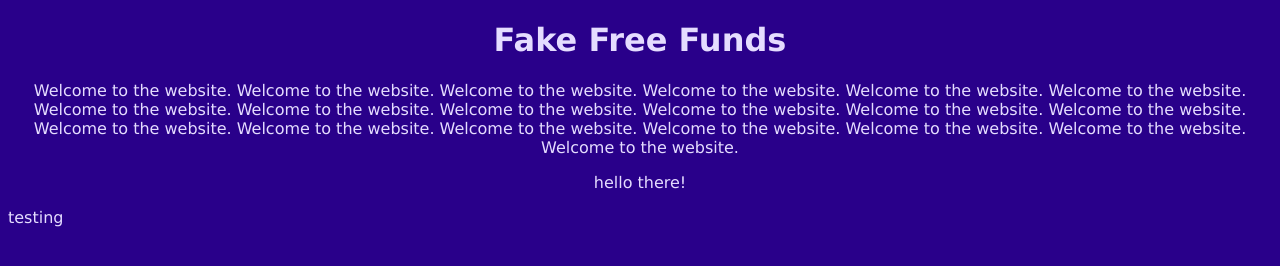
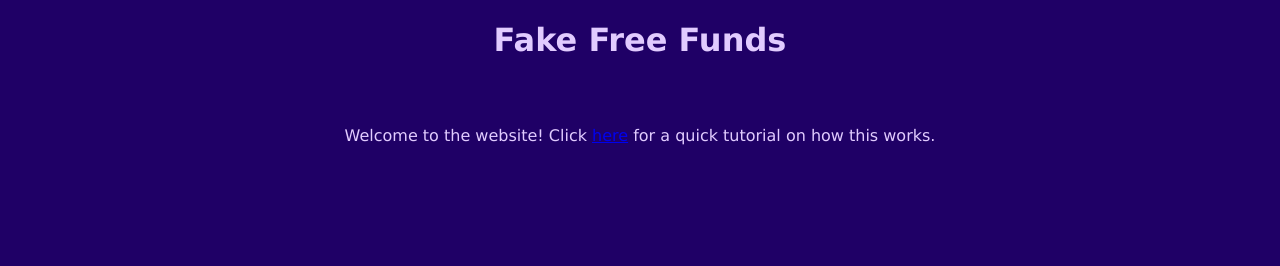
Before and after one commit to alakazamburger/fake-free-funds, a plain HTML site: page index.html in a window 1280 px wide. Drawn offline with Linux system fonts and the light colour scheme.

Commit message:
tutorial added

```diff
--- a/index.html
+++ b/index.html
@@ -6,10 +6,10 @@
   </head>
 
   <body>
-    <h1 class="title">Fake Free Funds</h1>
+    <h1>Fake Free Funds</h1>
 
-    <p class="p">Welcome to the website. Welcome to the website. Welcome to the website. Welcome to the website. Welcome to the website. Welcome to the website. Welcome to the website. Welcome to the website. Welcome to the website. Welcome to the website. Welcome to the website. Welcome to the website. Welcome to the website. Welcome to the website. Welcome to the website. Welcome to the website. Welcome to the website. Welcome to the website. Welcome to the website.</p>
-    <p class="p">hello there!</p>
-    <p>testing</p>
+    <br>
+
+    <p>Welcome to the website! Click <a href="tutorial.html">here</a> for a quick tutorial on how this works.</p>
   </body>
 </html>
--- a/styling.css
+++ b/styling.css
@@ -1,15 +1,10 @@
 body {
-    background-color: rgb(41, 0, 138);
+    background-color: rgb(31, 0, 102);
     font-family: Verdana, Geneva, Tahoma, sans-serif;
-    color: rgb(229, 220, 255);
+    text-align: center;
+    color: rgb(225, 203, 255);
 }
 
-.title {
-    text-align: center;
+p {
+    padding: 10px;
 }
-
-.p {
-    text-align: center;
-    /* padding-left: 10%;
-    padding-right: 10%; */
-}
```
Also changed, not shown: tutorial.html (added, +46 -0 lines), 1 other file.
